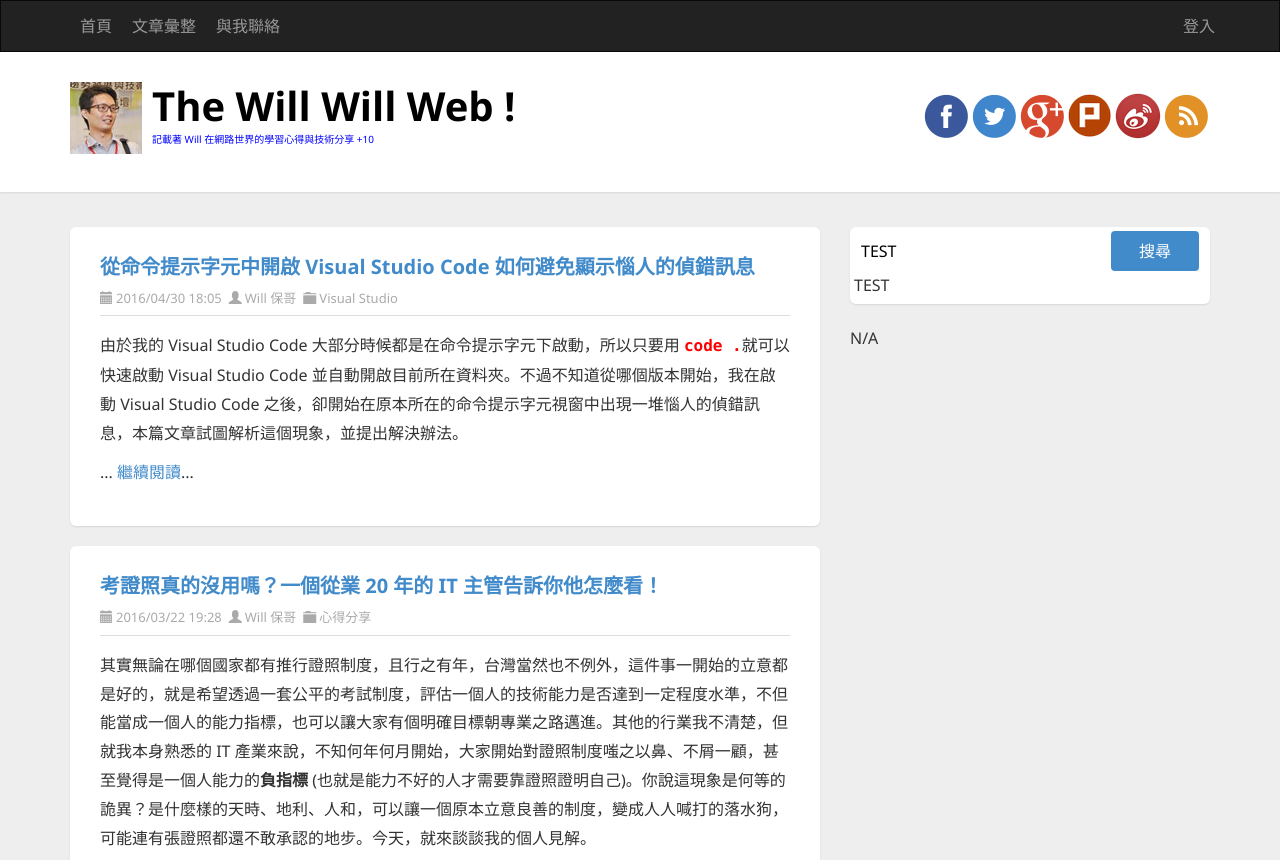
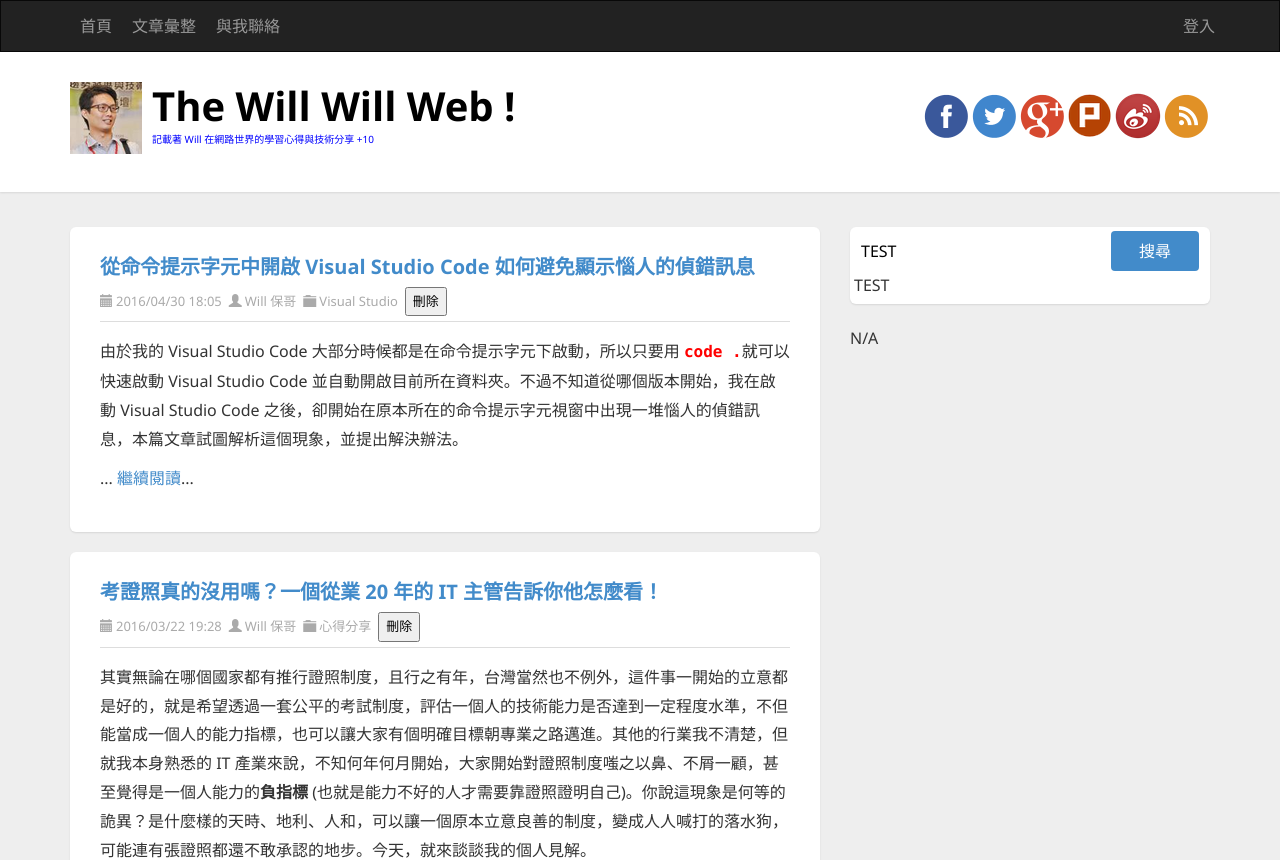
Before and after one commit to doggy8088/demo0820, an Angular app: page / in a window 1280 px wide. Shown: the top 860 px of the page. Built offline with nearby package versions, Linux system fonts and the light colour scheme.

Commit message:
14 隨堂測驗：請在文章加上「刪除」按鈕，並且可以刪除目前文章

```diff
--- a/src/app/app.component.html
+++ b/src/app/app.component.html
@@ -9,7 +9,7 @@
       <div id="ctl00_cphBody_PostList1_posts" class="posts">
 
         <!-- Article START-->
-        <article class="post" id="post0" *ngFor="let item of data">
+        <article class="post" id="post{{i}}" *ngFor="let item of data; let i = index">
           <header class="post-header">
             <h2 class="post-title">
                 <a [href]="item.href">{{item.title}}</a>
@@ -18,6 +18,7 @@
               <span class="post-date"><i class="glyphicon glyphicon-calendar"></i>{{item.date}}</span>
               <span class="post-author"><i class="glyphicon glyphicon-user"></i><a href="http://blog.miniasp.com/author/will.aspx">{{item.author}}</a></span>
               <span class="post-category"><i class="glyphicon glyphicon-folder-close"></i><a [href]="item['category-link']">{{item.category}}</a></span>
+              <span><button (click)="deleteArticle(item)">刪除</button></span>
             </div>
           </header>
           <section class="post-body text" [innerHTML]="item.summary">
--- a/src/app/app.component.ts
+++ b/src/app/app.component.ts
@@ -13,7 +13,12 @@ export class AppComponent {
     this.keyword = keyword;
   }
 
-  data:any = [
+  deleteArticle(item: any) {
+    let i =this.data.indexOf(item);
+    this.data.splice(i, 1);
+  }
+
+  data:any[] = [
     {
       "href": "http://blog.miniasp.com/post/2016/04/30/Visual-Studio-Code-from-Command-Prompt-notes.aspx",
       "title": "從命令提示字元中開啟 Visual Studio Code 如何避免顯示惱人的偵錯訊息",
```
